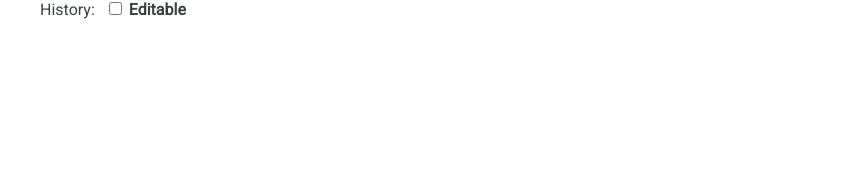
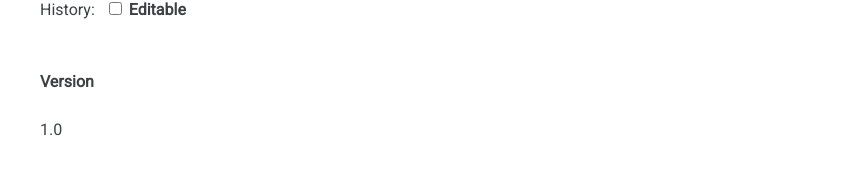
Before and after one commit to cwellsx/time, a React (Create React App) app: page /settings in a window 1280 px wide. Shown: the part 502-676 px from the top of the page, without its empty margins (208-1071 px from the left). Built offline with nearby package versions, Linux system fonts and the light colour scheme; what date-and-time, raw.macro would draw is missing.

Commit message:
Show version on the Settings page

```diff
--- a/src/pages/Settings.tsx
+++ b/src/pages/Settings.tsx
@@ -1,7 +1,7 @@
-import React from 'react';
+import React from "react";
 
-import { useSetError } from '../error';
-import { showIsoDay } from './helpDate';
+import { useSetError } from "../error";
+import { showIsoDay } from "./helpDate";
 
 import type { RequiredType } from "../model";
 import type { SettingsState } from "../states";
@@ -72,7 +72,7 @@ export const Settings: React.FunctionComponent<SettingsProps> = (props: Settings
   };
 
   const onHistoryEditable: React.ChangeEventHandler<HTMLInputElement> = (
-    event: React.ChangeEvent<HTMLInputElement>
+    event: React.ChangeEvent<HTMLInputElement>,
   ) => {
     const checked = event.target.checked;
     setHistoryEditable(checked);
@@ -120,6 +120,8 @@ export const Settings: React.FunctionComponent<SettingsProps> = (props: Settings
           </label>
         </div>
       </div>
+      <h2>Version</h2>
+      <p>1.0</p>
     </>
   );
 };
```
